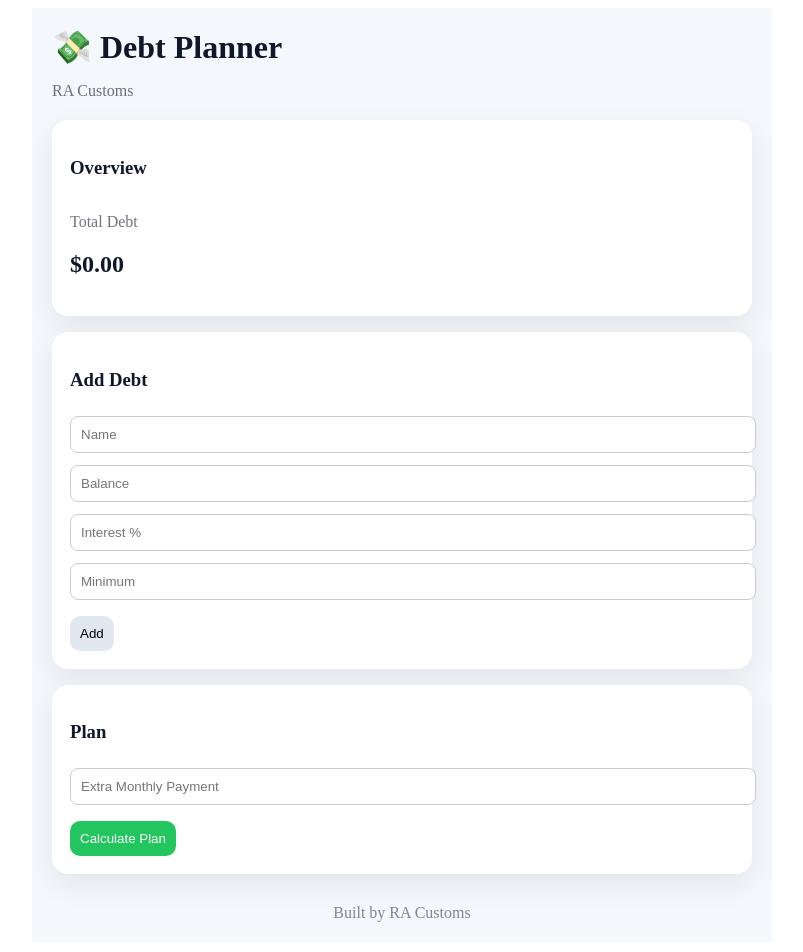
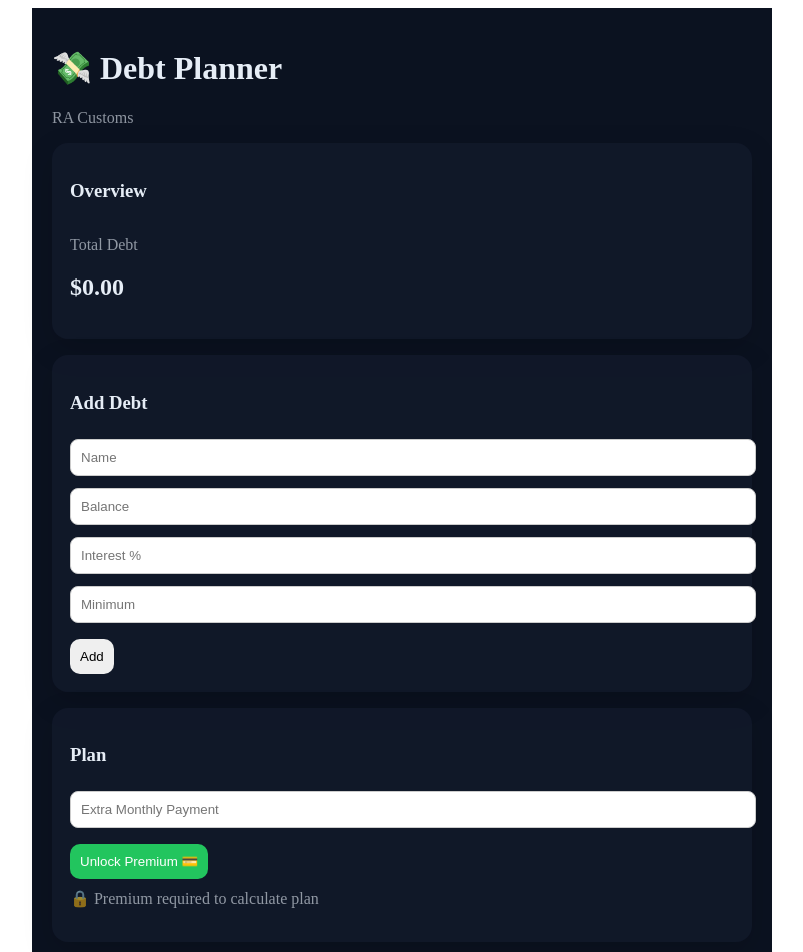
Before and after one commit to diehardbroncosfan303-rgb/debt-app, a Next.js app: page / in a window 1280 px wide. Shown: the top 952 px of the page, without its empty margins (238-1041 px from the left). Built offline with nearby package versions, Linux system fonts and the light colour scheme.

Commit message:
Update page.js

```diff
--- a/app/page.js
+++ b/app/page.js
@@ -48,25 +48,43 @@ export default function Page() {
   const [extra, setExtra] = useState("");
   const [result, setResult] = useState(null);
 
-  const [darkMode, setDarkMode] = useState(false);
+  const [premium, setPremium] = useState(false);
 
-  const bg = darkMode ? "#0b1220" : "#f4f7fb";
-  const card = darkMode ? "#121a2b" : "#ffffff";
-  const text = darkMode ? "#e6edf6" : "#0f172a";
+  const bg = "#0b1220";
+  const card = "rgba(18,26,43,0.8)";
+  const text = "#e6edf6";
   const accent = "#22c55e";
+
+  // 💳 STRIPE UPGRADE
+  const upgrade = async () => {
+    const res = await fetch("/api/checkout", { method: "POST" });
+    const data = await res.json();
+    window.location.href = data.url;
+  };
+
+  // 🔒 SAVE PREMIUM STATUS
+  useEffect(() => {
+    const params = new URLSearchParams(window.location.search);
+    if (params.get("success")) {
+      setPremium(true);
+      localStorage.setItem("premium", "true");
+    }
+  }, []);
+
+  useEffect(() => {
+    const saved = localStorage.getItem("premium");
+    if (saved === "true") setPremium(true);
+  }, []);
 
   const addDebt = () => {
     if (!name || !balance || !interest || !minimum) return;
 
-    setDebts([
-      ...debts,
-      {
-        name,
-        balance: parseFloat(balance),
-        interest: parseFloat(interest),
-        minimum: parseFloat(minimum),
-      },
-    ]);
+    setDebts([...debts, {
+      name,
+      balance: parseFloat(balance),
+      interest: parseFloat(interest),
+      minimum: parseFloat(minimum),
+    }]);
 
     setName(""); setBalance(""); setInterest(""); setMinimum("");
   };
@@ -97,13 +115,10 @@ export default function Page() {
       minHeight: "100vh"
     }}>
 
-      {/* HEADER */}
-      <div style={{ marginBottom: 20 }}>
-        <h1 style={{ margin: 0 }}>💸 Debt Planner</h1>
-        <p style={{ opacity: 0.6 }}>RA Customs</p>
-      </div>
+      <h1>💸 Debt Planner</h1>
+      <p style={{ opacity: 0.6 }}>RA Customs</p>
 
-      {/* DASHBOARD CARD */}
+      {/* OVERVIEW */}
       <div className="card">
         <h3>Overview</h3>
 
@@ -126,10 +141,7 @@ export default function Page() {
         {result && (
           <>
             <div className="progress">
-              <div
-                className="progressFill"
-                style={{ width: `${result.progress}%` }}
-              />
+              <div className="progressFill" style={{ width: `${result.progress}%` }} />
             </div>
             <p>{result.progress.toFixed(1)}% complete</p>
           </>
@@ -154,13 +166,22 @@ export default function Page() {
 
         <input placeholder="Extra Monthly Payment" value={extra} onChange={e => setExtra(e.target.value)} />
 
-        <button className="btn primary" onClick={calculate}>
-          Calculate Plan
+        <button
+          className="btn primary"
+          onClick={premium ? calculate : upgrade}
+        >
+          {premium ? "Calculate Plan" : "Unlock Premium 💳"}
         </button>
+
+        {!premium && (
+          <p style={{ marginTop: 10, opacity: 0.6 }}>
+            🔒 Premium required to calculate plan
+          </p>
+        )}
       </div>
 
       {/* GRAPH */}
-      {result && (
+      {premium && result && (
         <div className="card">
           <h3>Projection</h3>
 
@@ -175,11 +196,6 @@ export default function Page() {
         </div>
       )}
 
-      {/* FOOTER */}
-      <div style={{ textAlign: "center", marginTop: 30, opacity: 0.5 }}>
-        Built by RA Customs
-      </div>
-
       {/* STYLES */}
       <style>{`
         .card {
@@ -187,7 +203,7 @@ export default function Page() {
           padding: 18px;
           border-radius: 16px;
           margin-bottom: 16px;
-          box-shadow: 0 10px 30px rgba(0,0,0,0.08);
+          box-shadow: 0 10px 30px rgba(0,0,0,0.15);
         }
 
         input {
@@ -204,7 +220,6 @@ export default function Page() {
           border-radius: 10px;
           border: none;
           cursor: pointer;
-          background: #e2e8f0;
         }
 
         .btn.primary {
```
